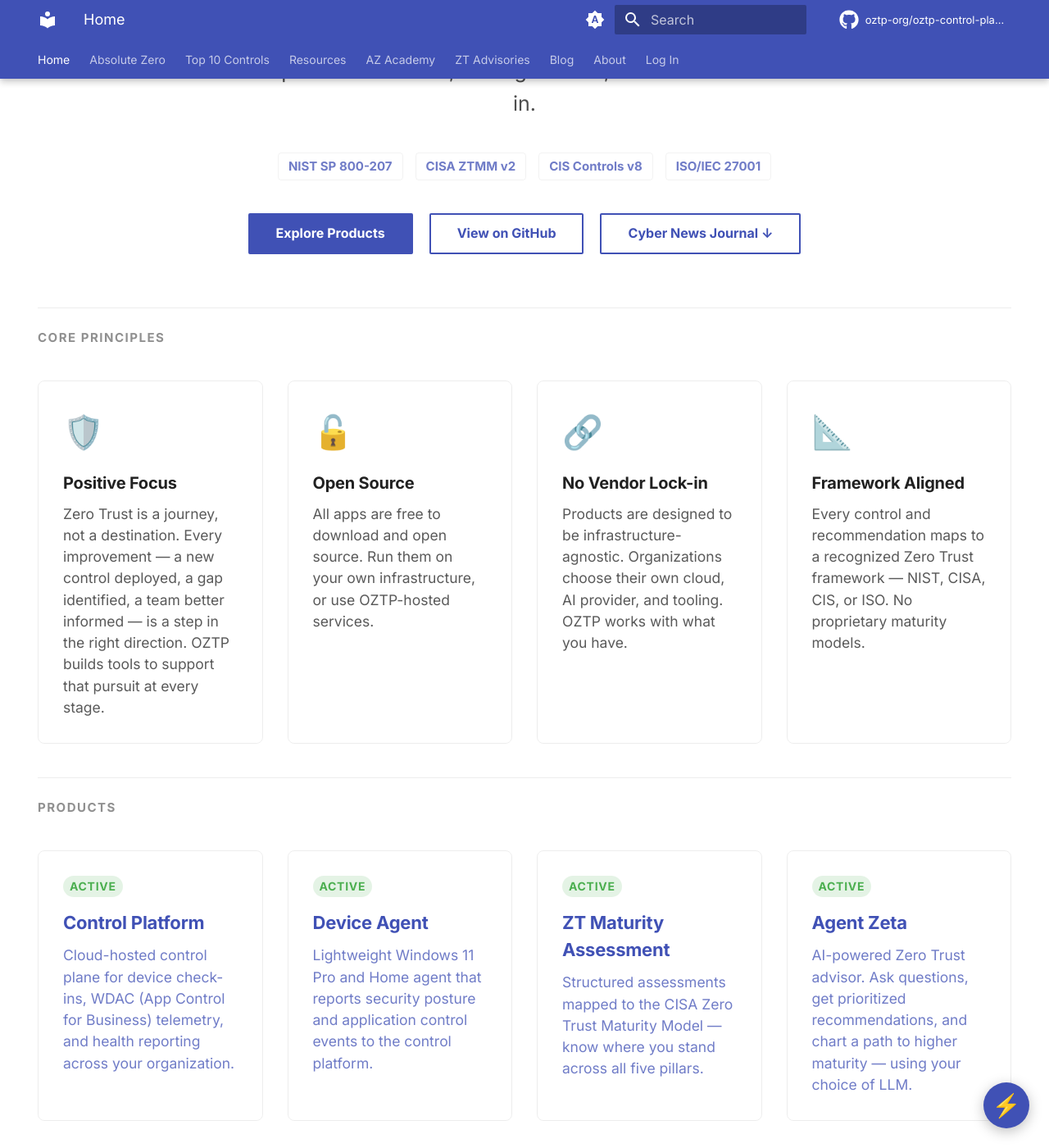
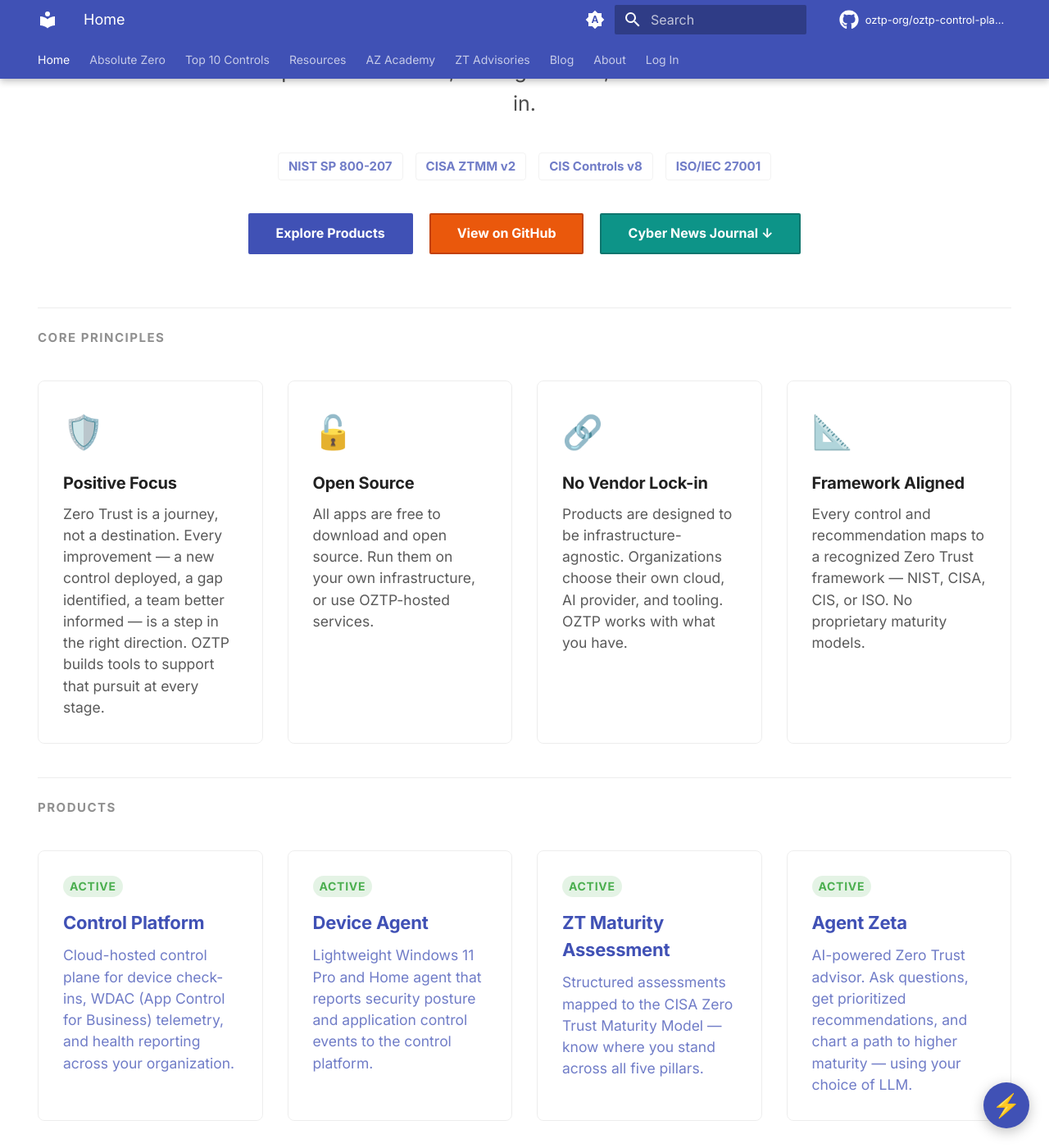
Before and after one commit to oztp-org/oztp-org.github.io, an MkDocs documentation site: the page built from docs/index.md, in a window 1280 px wide and 1400 px high, scrolled down 452 px. Shown: the whole window at 82% size. Built offline with MkDocs 1.6.1 and Material for MkDocs 9.7.7, drawn with Linux system fonts in a browser that asks for light colours; comment, search, counter and statistics services are not loaded.

Commit message:
Style homepage hero buttons: blue for products, orange for github, wintergreen for journal

```diff
--- a/docs/index.md
+++ b/docs/index.md
@@ -20,8 +20,8 @@ hide:
 
   <div class="cta-row">
     <a href="products/" class="md-button md-button--primary">Explore Products</a>
-    <a href="https://github.com/oztp-org" class="md-button">View on GitHub</a>
-    <a href="#cyber-news-journal" class="md-button">Cyber News Journal &darr;</a>
+    <a href="https://github.com/oztp-org" class="md-button btn-orange">View on GitHub</a>
+    <a href="#cyber-news-journal" class="md-button btn-wintergreen">Cyber News Journal &darr;</a>
   </div>
 </div>
 
--- a/docs/stylesheets/extra.css
+++ b/docs/stylesheets/extra.css
@@ -46,6 +46,28 @@
   justify-content: center;
   flex-wrap: wrap;
   margin-top: 2rem;
+}
+
+.hero .cta-row .btn-orange {
+  background-color: #ea580c;
+  color: #ffffff !important;
+  border-color: #c2410c;
+}
+
+.hero .cta-row .btn-orange:hover {
+  background-color: #c2410c;
+  border-color: #9a3412;
+}
+
+.hero .cta-row .btn-wintergreen {
+  background-color: #0d9488;
+  color: #ffffff !important;
+  border-color: #0f766e;
+}
+
+.hero .cta-row .btn-wintergreen:hover {
+  background-color: #0f766e;
+  border-color: #115e59;
 }
 
 /* Principle cards */
```
